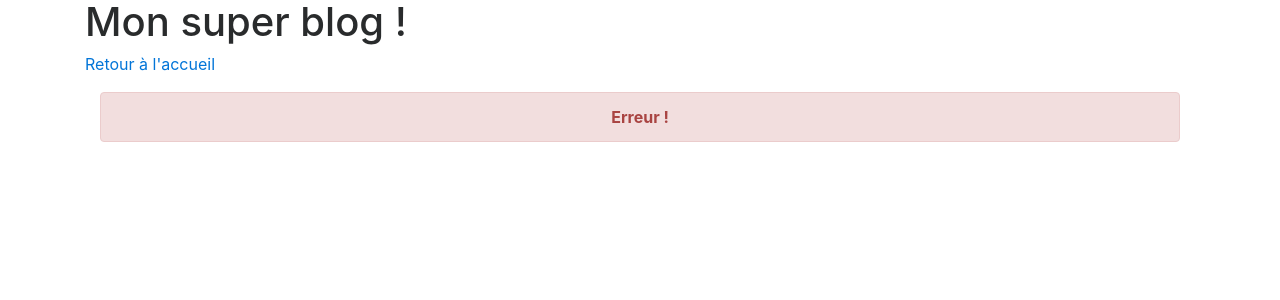
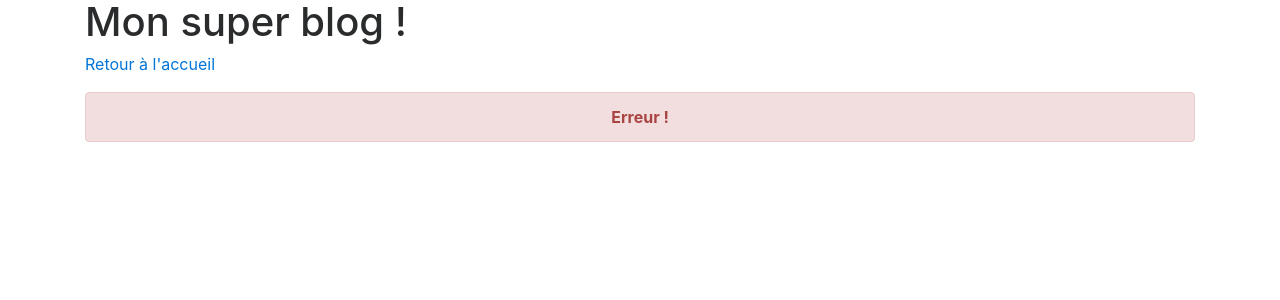
Before and after one commit to neokdev/projet3, a PHP site: page /view/errorView.php in a window 1280 px wide. Shown: the top 300 px of the page. Run offline with PHP 8.4, Linux system fonts and the light colour scheme; the template is opened without the code that fills it, so the values that code supplies are empty; some libraries are stand-ins or nearby versions.

Commit message:
Correction du bug d'ajout des commentaires

```diff
--- a/model/CommentManager.php
+++ b/model/CommentManager.php
@@ -60,7 +60,7 @@ class CommentManager extends Manager
     {
         $db = $this->dbConnect();
         $comments = $db->prepare(
-            'INSERT INTO comments(post_id, author, comment, comment_date
+            'INSERT INTO comments(post_id, author, comment, comment_date)
             VALUES(?, ?, ?, NOW())'
         );
 
--- a/view/errorView.php
+++ b/view/errorView.php
@@ -16,10 +16,8 @@ ob_start(); ?>
 <h1>Mon super blog !</h1>
 <p><a href="../index.php">Retour à l'accueil</a></p>
 
-<div class="container">
-    <div class="alert alert-danger text-center" role="alert">
-        <strong>Erreur !</strong> <?php echo $errorMessage ?>
-    </div>
+<div class="alert alert-danger text-center" role="alert">
+    <strong>Erreur !</strong> <?php echo $errorMessage ?>
 </div>
 
 <?php
```
